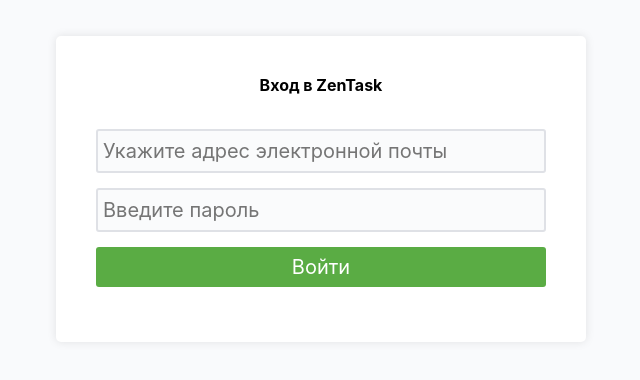
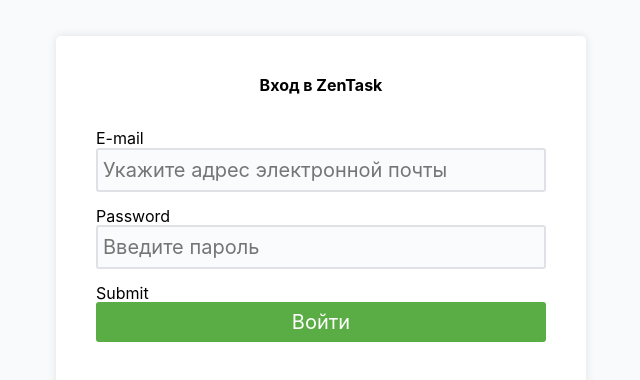
Before and after one commit to artembell/trello-clone, a website: page frontend/assets/pages/login.html in a window 1280 px wide. Shown: the part 172-552 px from the top of the page, without its empty margins (319-959 px from the left). Drawn offline with nearby package versions, Linux system fonts and the light colour scheme; files that its build step writes are made by us from their sources.

Commit message:
fix: input labels

```diff
--- a/frontend/assets/pages/login.html
+++ b/frontend/assets/pages/login.html
@@ -15,12 +15,20 @@
         <div class="user-form">
             <h4 class="user-form__title">Вход в ZenTask</h4>
             <form class="login-content__form" class="" action="#">
-                <label for="user-email"></label>
-                <input class="user-form__input user-form__input-text" name="user-email" type="email" placeholder="Укажите адрес электронной почты"/>
-                <label for="user-password"></label>
-                <input class="user-form__input user-form__input-text" name="user-password" type="password" placeholder="Введите пароль"/>
+                <label class="user-form__label user-form__label_hidden">
+                    E-mail
+                    <input id="user-email" name="user-email" class="user-form__input user-form__input-text" type="email" placeholder="Укажите адрес электронной почты"/>
+                </label>
 
-                <input class="user-form__input user-form__input-button" type="submit" value="Войти"/>
+
+                <label class="user-form__label user-form__label_hidden">
+                    Password
+                    <input id="user-password" name="user-password" class="user-form__input user-form__input-text" type="password" placeholder="Введите пароль"/>
+                </label>
+
+
+                <label for="submit" class="user-form__label user-form__label_hidden">Submit</label>
+                <input id="submit" class="user-form__input user-form__input-button" type="submit" value="Войти"/>
             </form>
         </div>
     </main>
--- a/frontend/styles/profile.scss
+++ b/frontend/styles/profile.scss
@@ -1,2 +1,2 @@
 @import 'secondary/header.scss';
-@import 'main.scss';
+@import 'secondary/main.scss';
--- a/frontend/styles/secondary/fonts.scss
+++ b/frontend/styles/secondary/fonts.scss
@@ -3,4 +3,5 @@
 	src: url("../fonts/chowfun.ttf");
 	font-weight: normal;
 	font-style: normal;
+	font-display: swap;
 }
--- a/frontend/styles/secondary/form.scss
+++ b/frontend/styles/secondary/form.scss
@@ -39,6 +39,12 @@
         }
     }
 
+    // .user-form__label {
+    //     &_hidden {
+    //         display: none;
+    //     }
+    // }
+
     @media screen and (min-width: 600px) {
         box-shadow: rgba(0, 0, 0, .1) 0 0 10px
     }
```
Also changed, not shown: frontend/assets/images/blue-logo-big.png (added), frontend/assets/images/blue-logo.png.
